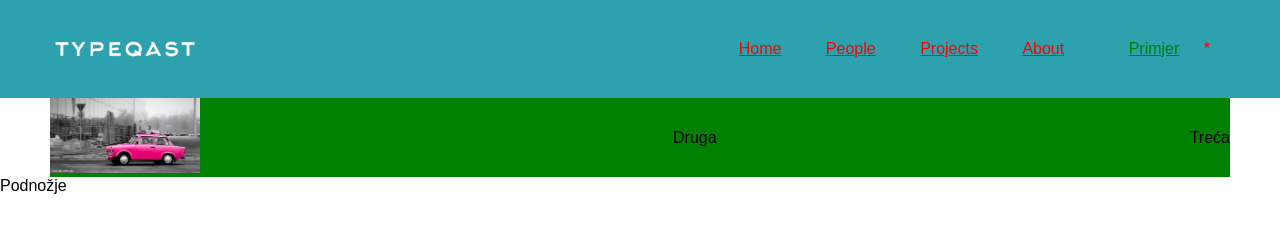
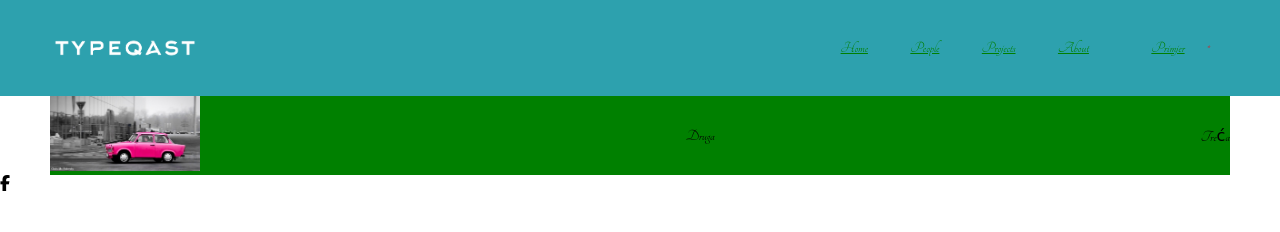
Before and after one commit to frezo00/aspira-praksa, a plain HTML site: page index.html in a window 1280 px wide. Drawn offline with Linux system fonts and the light colour scheme.

Commit message:
CSS3 properties + font awesome icons + google font

```diff
--- a/index.html
+++ b/index.html
@@ -4,7 +4,19 @@
     <meta charset="UTF-8" />
     <meta name="viewport" content="width=device-width, initial-scale=1.0" />
     <title>Moja stranica</title>
+
+    <!-- Google font -->
+    <link
+      rel="stylesheet"
+      href="https://fonts.googleapis.com/css2?family=Tangerine&display=swap"
+    />
+
     <link rel="stylesheet" href="./styles.css" />
+
+    <script
+      src="https://kit.fontawesome.com/b8a224eecd.js"
+      crossorigin="anonymous"
+    ></script>
   </head>
   <body>
     <header class="top-header" id="top-top-header">
@@ -30,6 +42,8 @@
       <section>Treća</section>
     </main>
 
-    <footer>Podnožje</footer>
+    <footer>
+      <i class="fab fa-facebook-f"></i>
+    </footer>
   </body>
 </html>
--- a/styles.css
+++ b/styles.css
@@ -1,8 +1,12 @@
 body {
   color: black;
-  font-family: Arial, Helvetica, sans-serif;
+  font-family: "Tangerine", cursive;
   font-size: 16px;
   margin: 0;
+}
+
+* {
+  box-sizing: border-box;
 }
 
 header {
@@ -18,14 +22,12 @@ nav {
   display: inline;
 }
 
-nav > a.link {
-  color: red;
-}
 .link {
   display: inline-block;
   margin: 10px;
   padding: 10px;
   color: green;
+  transition: color 0.2s ease;
 }
 .link:hover {
   color: white;
```
